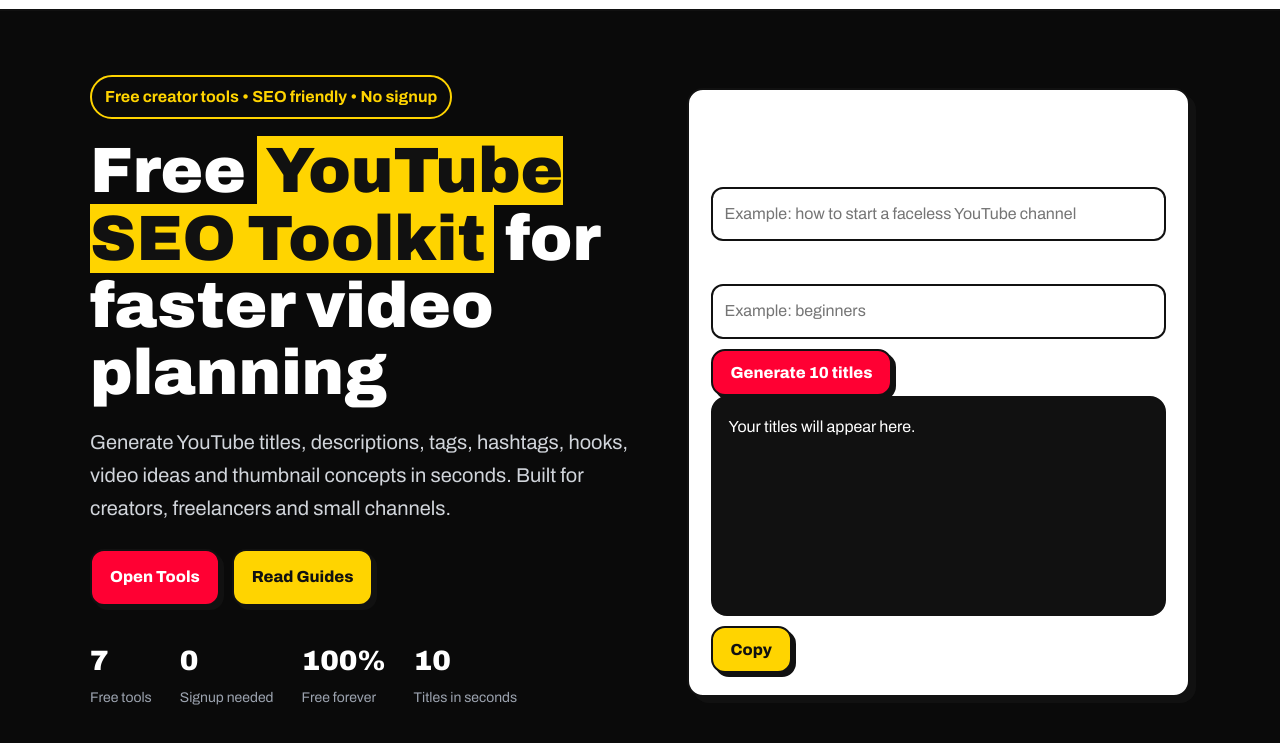
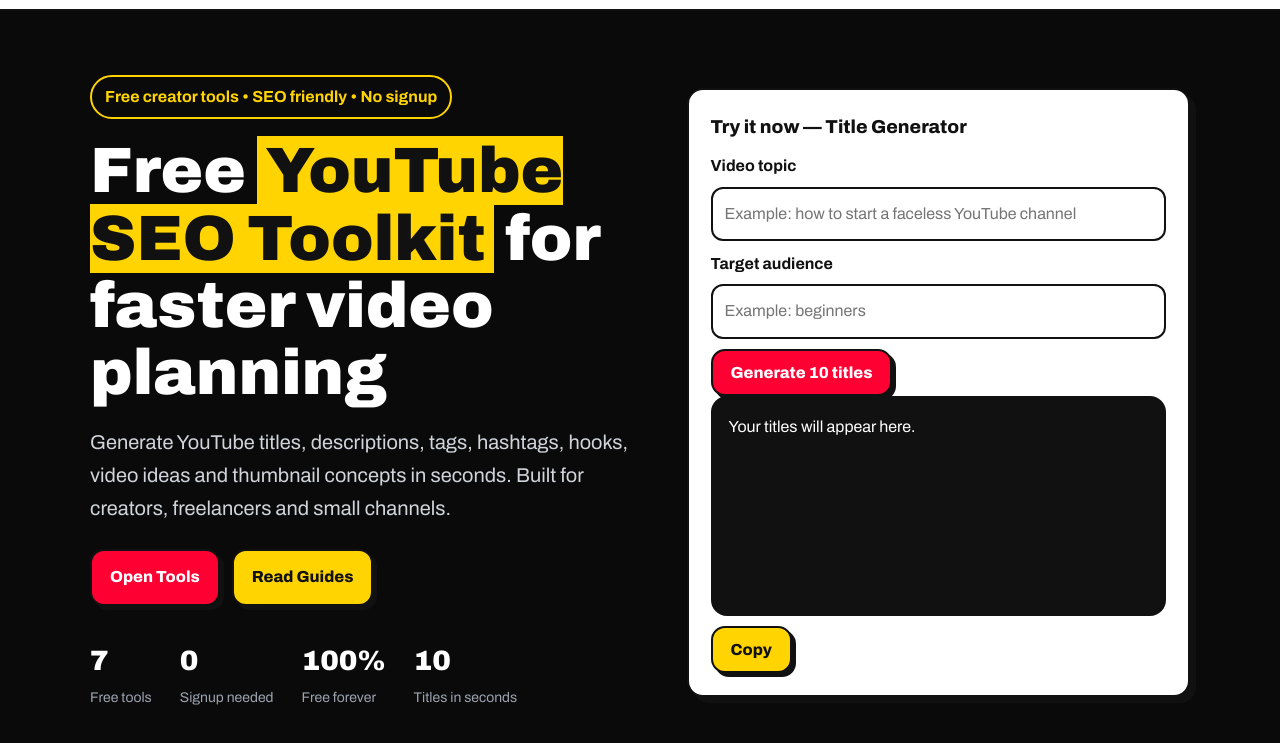
Before and after one commit to mirzacreative/tuberank-toolkit, a plain HTML site: page index.html in a window 1280 px wide. Shown: the part 57-800 px from the top of the page. Drawn offline with Linux system fonts and the light colour scheme.

Commit message:
Fix invisible card text on dark hero (card colour)

```diff
--- a/style.css
+++ b/style.css
@@ -51,7 +51,7 @@ mark{background:var(--yellow);color:#111;padding:0 8px}
 
 /* Cards + tool grid */
 .grid{display:grid;grid-template-columns:repeat(3,1fr);gap:18px;margin:30px 0}
-.card{background:#fff;border:2px solid #111;border-radius:16px;padding:22px;box-shadow:6px 6px 0 #111}
+.card{background:#fff;color:var(--ink);border:2px solid #111;border-radius:16px;padding:22px;box-shadow:6px 6px 0 #111}
 .card h3{margin:0 0 8px;font-weight:800}
 .card .ex{font-size:14px;color:var(--muted);margin:10px 0 0}
 .chip{display:inline-flex;align-items:center;justify-content:center;width:46px;height:46px;border-radius:12px;border:2px solid #111;background:var(--red);margin-bottom:12px}
```
